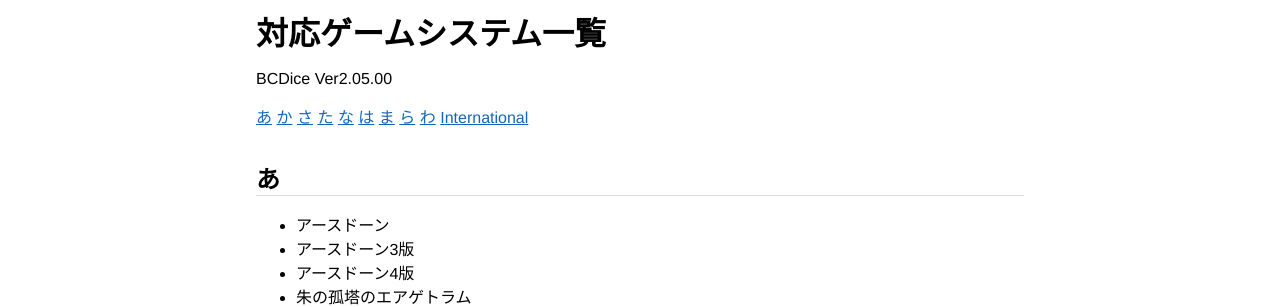
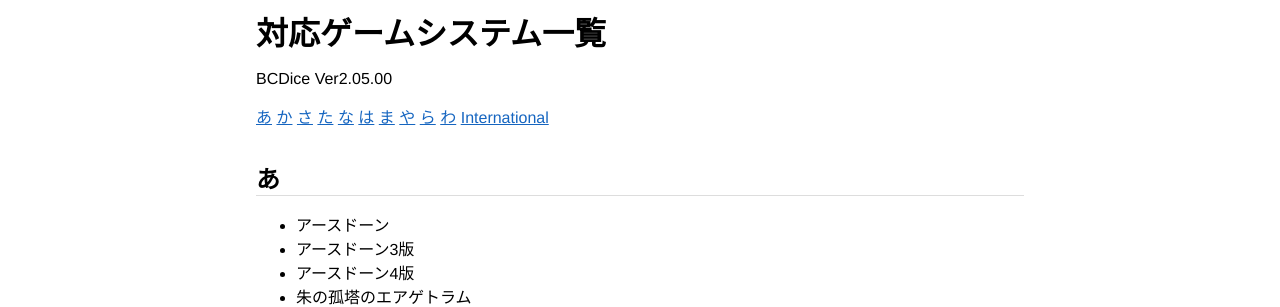
Before and after one commit to bcdice/bcdice.org, a Jekyll site: the page built from systems.html, in a window 1280 px wide and 900 px high. Shown: the part 130-437 px from the top of the window. Built offline with Jekyll 4.4.1, drawn with Linux system fonts in a browser that asks for light colours.

Commit message:
Fix grouping

```diff
--- a/_data/systems.json
+++ b/_data/systems.json
@@ -728,7 +728,9 @@
         "system": "MonotoneMuseum",
         "name": "モノトーン・ミュージアム",
         "sort_key": "ものとおんみゆうしあむ"
-      },
+      }
+    ],
+    "や": [
       {
         "system": "YankeeYogSothoth",
         "name": "ヤンキー＆ヨグ＝ソトース",
--- a/script/systems.rb
+++ b/script/systems.rb
@@ -19,7 +19,7 @@
 
 # Grouping
 def group(sort_key)
-  %w[あ か さ た な は や ま ら わ 国].reverse.each do |row|
+  %w[あ か さ た な は ま や ら わ 国].reverse.each do |row|
     if sort_key[0] >= row
       return row
     end
```
